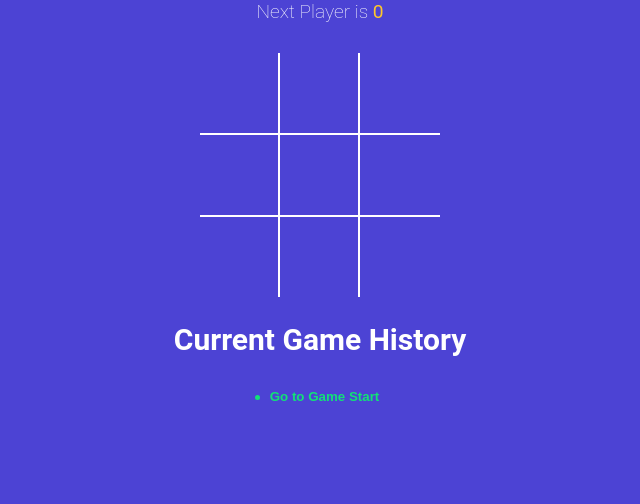
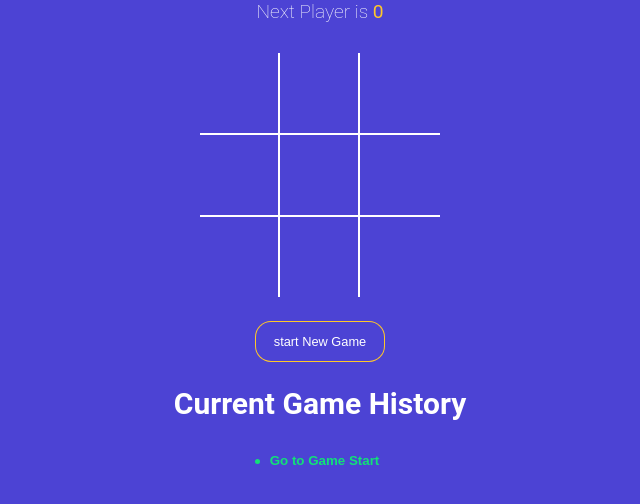
Before and after one commit to egAyush/tictactoe-game, a React (Vite) app: page / in a window 1280 px wide. Shown: the top 504 px of the page, without its empty margins (320-960 px from the left). Built offline with nearby package versions, Linux system fonts and the light colour scheme.

Commit message:
added game reset button

```diff
--- a/src/App.jsx
+++ b/src/App.jsx
@@ -53,6 +53,11 @@
     setCurrentMove(move);
   };
 
+  const onNewGameStart = () => {
+    setHistory(NEW_GAME);
+    setCurrentMove(0);
+  };
+
   return (
     <div className="app">
       <StatusMessage winner={winner} gamingBoard={gamingBoard} />
@@ -61,6 +66,13 @@
         handleSquareClick={handleSquareClick}
       />
 
+      <button
+        type="button"
+        onClick={onNewGameStart}
+        className={`btn-reset ${winner ? 'active' : ' '}`}
+      >
+        start New Game
+      </button>
       <h2>Current Game History</h2>
       <History history={history} moveTo={moveTo} currentMove={currentMove} />
     </div>
```
